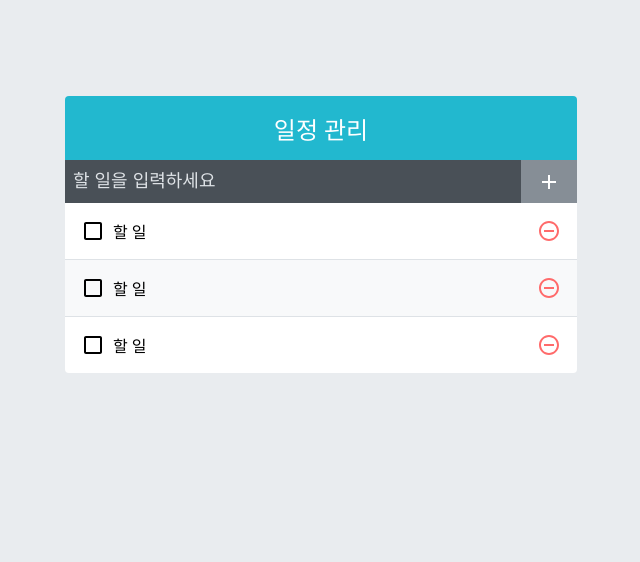
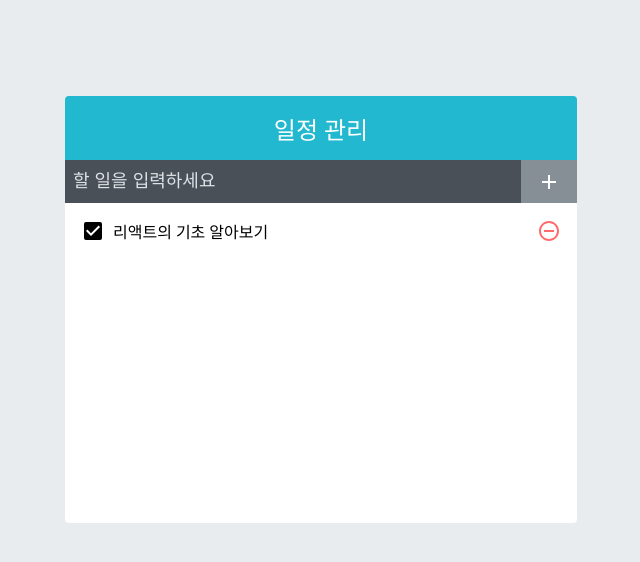
Before and after one commit to jj-2206/React, a React (Create React App) app in the folder hello-react/: page / in a window 1280 px wide. Shown: the top 562 px of the page, without its empty margins (319-959 px from the left). Built offline with nearby package versions, Linux system fonts and the light colour scheme.

Commit message:
fix: Add CRUD Todo-App ch10

```diff
--- a/hello-react/src/App.js
+++ b/hello-react/src/App.js
@@ -1,12 +1,59 @@
+import { useState, useRef, useCallback } from 'react';
 import TodoInsert from './todo-components/TodoInsert';
 import TodoList from './todo-components/TodoList';
 import TodoTemplates from './todo-components/TodoTemplates';
 
 const App = () => {
+  const [todos, setTodos] = useState([
+    { id: 1, text: '리액트의 기초 알아보기', checked: true },
+  ]);
+
+  // 고윳값으로 사용될 id
+  // ref를 사용하여 변수 담기
+  const nextId = useRef(4);
+
+  const onInsert = useCallback(
+    (text) => {
+      const todo = {
+        id: nextId.current,
+        text,
+        checked: false,
+      };
+      setTodos(todos.concat(todo));
+      nextId.current += 1; // nextId 1씩 더하기
+    },
+    [todos],
+  );
+
+  // 삭제 기능: 같은 id인 todo를 배열에서 삭제
+  const onRemove = useCallback(
+    (id) => {
+      setTodos(todos.filter((todo) => todo.id !== id));
+    },
+    [todos],
+  );
+
+  // 수정 기능
+  // addEventListener('toggle', (event) => {});
+  // ontoggle = (event) => { };
+
+  const onToggle = useCallback(
+    (id) => {
+      setTodos(
+        todos.map(
+          (todo) =>
+            todo.id === id ? { ...todo, checked: !todo.checked } : todo,
+          // todo의 checked를 반대로 하는 객체를 생성하거나 그대로 반환
+        ),
+      );
+    },
+    [todos],
+  );
+
   return (
     <TodoTemplates>
-      <TodoInsert />
-      <TodoList />
+      <TodoInsert onInsert={onInsert} />
+      <TodoList todos={todos} onRemove={onRemove} onToggle={onToggle} />
     </TodoTemplates>
   );
 };
--- a/hello-react/src/todo-components/TodoInsert.js
+++ b/hello-react/src/todo-components/TodoInsert.js
@@ -1,10 +1,30 @@
+import { useState, useCallback } from 'react';
 import { MdAdd } from 'react-icons/md';
 import './TodoInsert.scss';
 
-const TodoInsert = () => {
+const TodoInsert = ({ onInsert }) => {
+  const [value, setValue] = useState('');
+
+  const onChange = useCallback((e) => {
+    setValue(e.target.value);
+  }, []);
+
+  const onSubmit = useCallback(
+    (e) => {
+      onInsert(value);
+      setValue(''); // value값 초기화
+      e.preventDefault(); // submit 이벤트 브라우저 새로고침 방지
+    },
+    [onInsert, value],
+  );
+
   return (
-    <form className="TodoInsert">
-      <input placeholder="할 일을 입력하세요" />
+    <form className="TodoInsert" onSubmit={onSubmit}>
+      <input
+        placeholder="할 일을 입력하세요"
+        value={value}
+        onChange={onChange}
+      />
       <button type="submit">
         <MdAdd />
       </button>
--- a/hello-react/src/todo-components/TodoList.js
+++ b/hello-react/src/todo-components/TodoList.js
@@ -1,12 +1,17 @@
 import TodoListitem from './TodoListitem';
 import './TodoList.scss';
 
-const TodoList = () => {
+const TodoList = ({ todos, onRemove, onToggle }) => {
   return (
-    <div classname="TodoList">
-      <TodoListitem />
-      <TodoListitem />
-      <TodoListitem />
+    <div className="TodoList">
+      {todos.map((todo) => (
+        <TodoListitem
+          todo={todo}
+          key={todo.id}
+          onRemove={onRemove}
+          onToggle={onToggle}
+        />
+      ))}
     </div>
   );
 };
--- a/hello-react/src/todo-components/TodoListitem.js
+++ b/hello-react/src/todo-components/TodoListitem.js
@@ -3,16 +3,18 @@
   MdCheckBox,
   MdRemoveCircleOutline,
 } from 'react-icons/md';
+import cn from 'classnames';
 import './TodoListitem.scss';
 
-const TodoListitem = () => {
+const TodoListitem = ({ todo, onRemove, onToggle }) => {
+  const { id, text, checked } = todo;
   return (
     <div className="TodoListitem">
-      <div className="checkbox">
-        <MdCheckBoxOutlineBlank />
-        <div className="text">할 일</div>
+      <div className={cn('checkbox', { checked })} onClick={() => onToggle(id)}>
+        {checked ? <MdCheckBox /> : <MdCheckBoxOutlineBlank />}
+        <div className="text">{text}</div>
       </div>
-      <div className="remove">
+      <div className="remove" onClick={() => onRemove(id)}>
         <MdRemoveCircleOutline />
       </div>
     </div>
```
